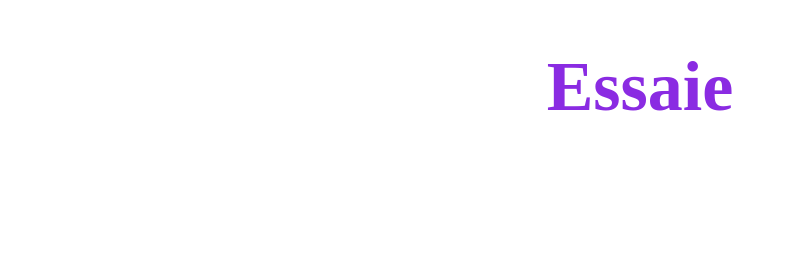
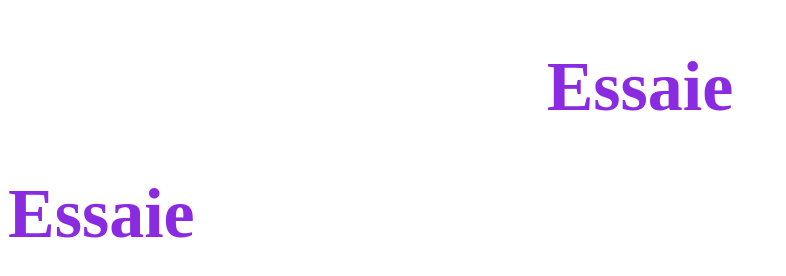
Before and after one commit to Ndrianarison/essaie, a plain HTML site: page index.html in a window 1280 px wide. Shown: the whole page, without its empty margins (0-786 px from the left). Drawn offline with Linux system fonts and the light colour scheme.

Commit message:
Add files via upload

```diff
--- a/index.html
+++ b/index.html
@@ -15,6 +15,7 @@
 <body>
     <div>
         <center> <h1 id="a">Essaie</h1></center>
+        <h1 id="a">Essaie</h1>
     </div>
 </body>
 </html>
```
